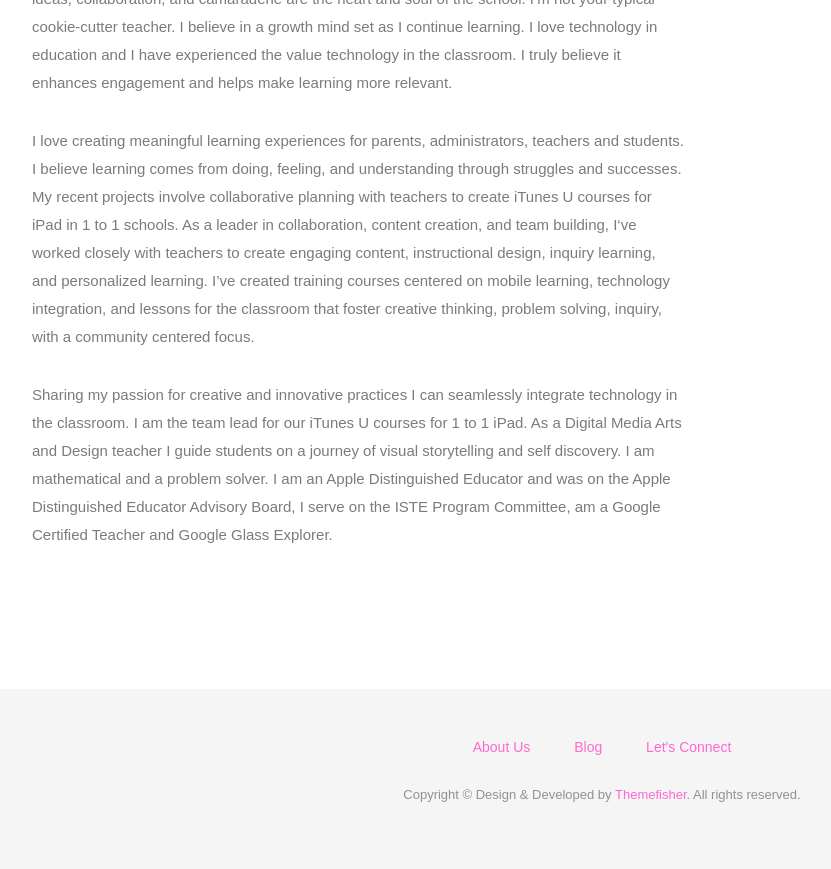
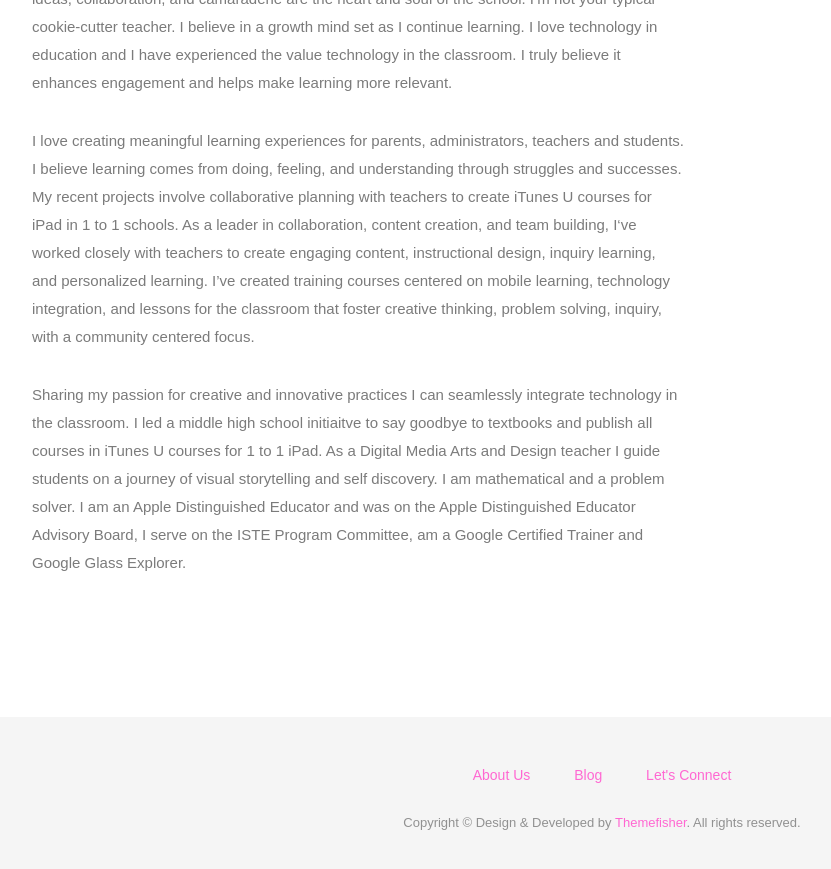
Before and after one commit to meesterkurt/joyofprofessionallearning, a Jekyll site: the page built from about/christineklynen.md, in a window 1280 px wide and 900 px high, scrolled down 1066 px. Shown: the top 869 px of the window, without its empty margins (38-869 px from the left). Built offline with Jekyll 4.4.1, drawn with Linux system fonts in a browser that asks for light colours; nearby versions of some CDN libraries; some of the changed text lies outside the part shown.

Commit message:
Update christineklynen.md

```diff
--- a/about/christineklynen.md
+++ b/about/christineklynen.md
@@ -19,4 +19,4 @@ I am passionate about designing and delivering professional learning. As an inno
 I love creating meaningful learning experiences for parents, administrators, teachers and students. I believe learning comes from doing, feeling, and understanding through struggles and successes. My recent projects involve collaborative planning with teachers to create iTunes U courses for iPad in 1 to 1 schools. As a leader in collaboration, content creation, and team building, I‘ve worked closely with teachers to create engaging content, instructional design, inquiry learning, and personalized learning. I’ve created training courses centered on mobile learning, technology integration, and lessons for the classroom that foster creative thinking, problem solving, inquiry, with a community centered focus.
 
 
-Sharing my passion for creative and innovative practices I can seamlessly integrate technology in the classroom. I am the team lead for our iTunes U courses for 1 to 1 iPad. As a Digital Media Arts and Design teacher I guide students on a journey of visual storytelling and self discovery. I am mathematical and a problem solver. I am an Apple Distinguished Educator and was on the Apple Distinguished Educator Advisory Board, I serve on the ISTE Program Committee, am a Google Certified Teacher and Google Glass Explorer.
+Sharing my passion for creative and innovative practices I can seamlessly integrate technology in the classroom. I led a middle high school initiaitve to say goodbye to textbooks and publish all courses in iTunes U courses for 1 to 1 iPad. As a Digital Media Arts and Design teacher I guide students on a journey of visual storytelling and self discovery. I am mathematical and a problem solver. I am an Apple Distinguished Educator and was on the Apple Distinguished Educator Advisory Board, I serve on the ISTE Program Committee, am a Google Certified Trainer and Google Glass Explorer.
```
Also changed, not shown: other parts of about/christineklynen.md (+1 -1 lines).
